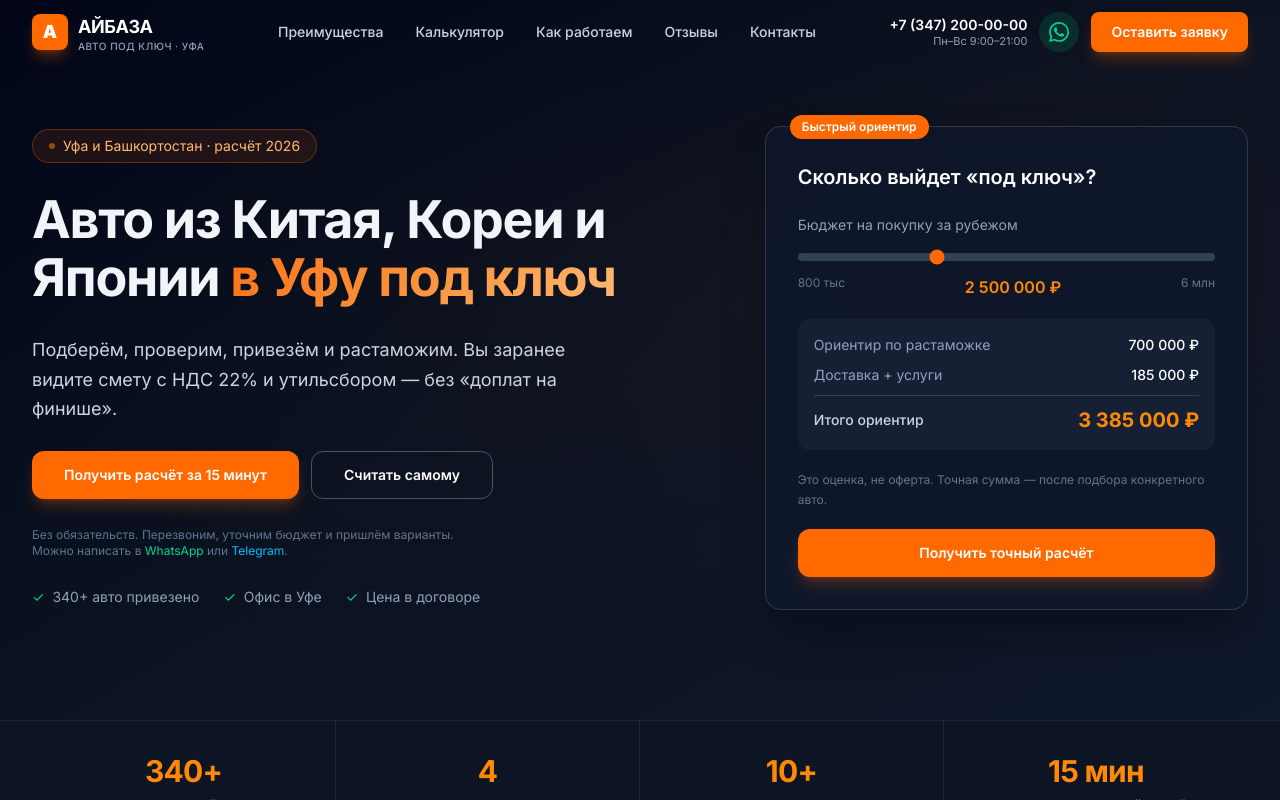
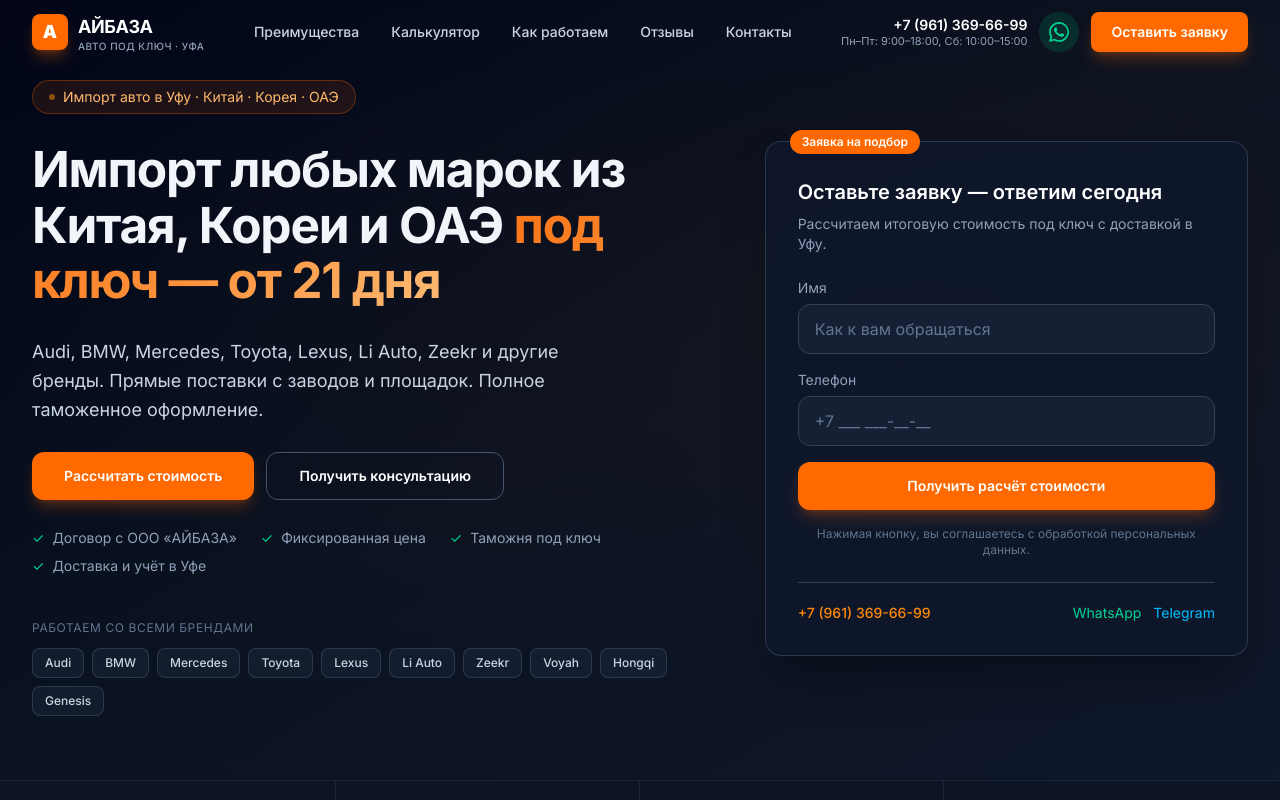
Before and after one commit to gameai2027-gif/aybaza-site, a Next.js app: page / in a window 1280 px wide. Shown: the top 800 px of the page. Built offline with nearby package versions, Linux system fonts and the light colour scheme.

Commit message:
feat: apply ТЗ improvements — Hero, HowItWorks, Brands block, Cases, FAQ, Calculator, contacts

```diff
--- a/src/components/Hero.tsx
+++ b/src/components/Hero.tsx
@@ -1,13 +1,14 @@
 "use client";
 
-import { useState } from "react";
 import { Button } from "@/components/ui/button";
-import { formatPrice } from "@/lib/utils";
 import { SITE } from "@/lib/site";
 
+const brands = [
+  "Audi", "BMW", "Mercedes", "Toyota", "Lexus",
+  "Li Auto", "Zeekr", "Voyah", "Hongqi", "Genesis",
+];
+
 export function Hero() {
-  const [budget, setBudget] = useState(2500000);
-
   const scrollTo = (id: string) => {
     document.getElementById(id)?.scrollIntoView({ behavior: "smooth" });
   };
@@ -23,62 +24,86 @@ export function Hero() {
           <div className="lg:col-span-7 space-y-7">
             <div className="inline-flex items-center gap-2 rounded-full border border-orange-500/30 bg-orange-500/10 px-4 py-1.5 text-sm text-orange-300">
               <span className="h-1.5 w-1.5 rounded-full bg-orange-400 animate-pulse" aria-hidden />
-              Уфа и Башкортостан · расчёт 2026
+              Импорт авто в Уфу · Китай · Корея · ОАЭ
             </div>
 
-            <h1 className="text-4xl sm:text-5xl lg:text-[3.25rem] font-bold tracking-tight leading-[1.12]">
-              Авто из Китая, Кореи и Японии{" "}
-              <span className="text-gradient">в Уфу под ключ</span>
+            <h1 className="text-4xl sm:text-5xl lg:text-[3.1rem] font-bold tracking-tight leading-[1.12]">
+              Импорт любых марок из Китая, Кореи и ОАЭ{" "}
+              <span className="text-gradient">под ключ — от 21 дня</span>
             </h1>
 
             <p className="text-lg text-slate-300 max-w-xl leading-relaxed">
-              Подберём, проверим, привезём и растаможим. Вы заранее видите смету
-              с НДС 22% и утильсбором — без «доплат на финише».
+              Audi, BMW, Mercedes, Toyota, Lexus, Li Auto, Zeekr и другие бренды.
+              Прямые поставки с заводов и площадок. Полное таможенное оформление.
             </p>
 
             <div className="flex flex-wrap gap-3">
-              <Button size="lg" onClick={() => scrollTo("lead-form")}>Получить расчёт за 15 минут</Button>
-              <Button size="lg" variant="outline" onClick={() => scrollTo("calculator")}>Считать самому</Button>
+              <Button size="lg" onClick={() => scrollTo("calculator")}>Рассчитать стоимость</Button>
+              <Button size="lg" variant="outline" onClick={() => scrollTo("lead-form")}>Получить консультацию</Button>
             </div>
 
-            <p className="text-xs text-slate-500 max-w-md">
-              Без обязательств. Перезвоним, уточним бюджет и пришлём варианты. Можно написать в{" "}
-              <a href={SITE.whatsapp} className="text-emerald-400 hover:underline" target="_blank" rel="noopener noreferrer">WhatsApp</a>
-              {" "}или{" "}
-              <a href={SITE.telegram} className="text-sky-400 hover:underline" target="_blank" rel="noopener noreferrer">Telegram</a>.
-            </p>
+            <div className="flex flex-wrap gap-x-6 gap-y-2 text-sm text-slate-400">
+              <span className="flex items-center gap-2"><span className="text-emerald-400" aria-hidden>✓</span>Договор с ООО «АЙБАЗА»</span>
+              <span className="flex items-center gap-2"><span className="text-emerald-400" aria-hidden>✓</span>Фиксированная цена</span>
+              <span className="flex items-center gap-2"><span className="text-emerald-400" aria-hidden>✓</span>Таможня под ключ</span>
+              <span className="flex items-center gap-2"><span className="text-emerald-400" aria-hidden>✓</span>Доставка и учёт в Уфе</span>
+            </div>
 
-            <div className="flex flex-wrap gap-x-6 gap-y-2 text-sm text-slate-400">
-              <span className="flex items-center gap-2"><span className="text-emerald-400" aria-hidden>✓</span>{SITE.stats.cars} авто привезено</span>
-              <span className="flex items-center gap-2"><span className="text-emerald-400" aria-hidden>✓</span>Офис в Уфе</span>
-              <span className="flex items-center gap-2"><span className="text-emerald-400" aria-hidden>✓</span>Цена в договоре</span>
+            {/* Brand logos row */}
+            <div className="pt-4">
+              <p className="text-xs text-slate-500 mb-3 uppercase tracking-wider">Работаем со всеми брендами</p>
+              <div className="flex flex-wrap gap-2">
+                {brands.map((b) => (
+                  <span
+                    key={b}
+                    className="rounded-lg border border-slate-700/80 bg-slate-800/50 px-3 py-1.5 text-xs font-medium text-slate-300"
+                  >
+                    {b}
+                  </span>
+                ))}
+              </div>
             </div>
           </div>
 
           <div className="lg:col-span-5">
             <div className="relative rounded-2xl border border-slate-700/80 bg-slate-900/90 backdrop-blur-sm p-6 sm:p-8 shadow-2xl shadow-black/40">
-              <div className="absolute -top-3 left-6 rounded-full bg-orange-500 px-3 py-1 text-xs font-semibold text-white">Быстрый ориентир</div>
-              <h2 className="text-xl font-semibold text-white mb-6 mt-1">Сколько выйдет «под ключ»?</h2>
-              <div className="space-y-5">
+              <div className="absolute -top-3 left-6 rounded-full bg-orange-500 px-3 py-1 text-xs font-semibold text-white">
+                Заявка на подбор
+              </div>
+              <h2 className="text-xl font-semibold text-white mb-2 mt-1">Оставьте заявку — ответим сегодня</h2>
+              <p className="text-sm text-slate-400 mb-6">Рассчитаем итоговую стоимость под ключ с доставкой в Уфу.</p>
+
+              <div className="space-y-4">
                 <div>
-                  <label htmlFor="hero-budget" className="block text-sm text-slate-400 mb-2">Бюджет на покупку за рубежом</label>
-                  <input id="hero-budget" type="range" min={800000} max={6000000} step={50000} value={budget} onChange={(e) => setBudget(Number(e.target.value))} className="w-full accent-orange-500 h-2 bg-slate-700 rounded-lg appearance-none cursor-pointer" />
-                  <div className="mt-2 flex justify-between text-xs text-slate-500">
-                    <span>800 тыс</span>
-                    <span className="text-orange-400 font-semibold text-base">{formatPrice(budget)}</span>
-                    <span>6 млн</span>
-                  </div>
+                  <label className="block text-sm text-slate-400 mb-1.5">Имя</label>
+                  <input
+                    type="text"
+                    placeholder="Как к вам обращаться"
+                    className="w-full rounded-xl border border-slate-700 bg-slate-800/60 px-4 py-3 text-white placeholder:text-slate-500 focus:border-orange-500 focus:outline-none focus:ring-1 focus:ring-orange-500"
+                  />
                 </div>
-                <div className="rounded-xl bg-slate-800/60 p-4 space-y-2.5 text-sm">
-                  <div className="flex justify-between"><span className="text-slate-400">Ориентир по растаможке</span><span className="font-medium text-white">{formatPrice(Math.round(budget * 0.28))}</span></div>
-                  <div className="flex justify-between"><span className="text-slate-400">Доставка + услуги</span><span className="font-medium text-white">{formatPrice(185000)}</span></div>
-                  <div className="border-t border-slate-700 pt-2.5 flex justify-between items-center">
-                    <span className="text-slate-300 font-medium">Итого ориентир</span>
-                    <span className="text-xl font-bold text-orange-400">{formatPrice(budget + Math.round(budget * 0.28) + 185000)}</span>
-                  </div>
+                <div>
+                  <label className="block text-sm text-slate-400 mb-1.5">Телефон</label>
+                  <input
+                    type="tel"
+                    placeholder="+7 ___ ___-__-__"
+                    className="w-full rounded-xl border border-slate-700 bg-slate-800/60 px-4 py-3 text-white placeholder:text-slate-500 focus:border-orange-500 focus:outline-none focus:ring-1 focus:ring-orange-500"
+                  />
                 </div>
-                <p className="text-xs text-slate-500 leading-relaxed">Это оценка, не оферта. Точная сумма — после подбора конкретного авто.</p>
-                <Button className="w-full" size="lg" onClick={() => scrollTo("lead-form")}>Получить точный расчёт</Button>
+                <Button className="w-full" size="lg" onClick={() => scrollTo("lead-form")}>
+                  Получить расчёт стоимости
+                </Button>
+                <p className="text-xs text-slate-500 text-center">
+                  Нажимая кнопку, вы соглашаетесь с обработкой персональных данных.
+                </p>
+              </div>
+
+              <div className="mt-6 pt-5 border-t border-slate-700 flex items-center justify-between text-sm">
+                <a href={SITE.phoneHref} className="text-orange-400 hover:underline font-medium">{SITE.phone}</a>
+                <div className="flex gap-3">
+                  <a href={SITE.whatsapp} target="_blank" rel="noopener noreferrer" className="text-emerald-400 hover:underline">WhatsApp</a>
+                  <a href={SITE.telegram} target="_blank" rel="noopener noreferrer" className="text-sky-400 hover:underline">Telegram</a>
+                </div>
               </div>
             </div>
           </div>
--- a/src/components/HowItWorks.tsx
+++ b/src/components/HowItWorks.tsx
@@ -1,33 +1,28 @@
 const steps = [
   {
     num: "01",
-    title: "Заявка и консультация",
-    text: "Оставляете заявку или звоните. Уточняем бюджет, пожелания, сроки. Даём предварительный расчёт.",
+    title: "Заявка и подбор",
+    text: "Оставляете заявку на сайте или звоните нам. Подбираем варианты на проверенных площадках в Китае, Корее и ОАЭ. Согласовываем модель, комплектацию и бюджет.",
   },
   {
     num: "02",
-    title: "Подбор и проверка",
-    text: "Ищем варианты на аукционах и у дилеров. Проверяем историю, состояние, документы.",
+    title: "Проверка и оплата",
+    text: "Проверяем через выездного инспектора: VIN, комплектация, состояние. Присылаем фото/видеоотчёт с рекомендацией. Оплата по договору через защищённые каналы (вам не нужно разбираться с валютными переводами).",
   },
   {
     num: "03",
-    title: "Согласование и оплата",
-    text: "Показываем фото/видео, отчёты. Согласовываем смету. Заключаем договор, фиксируем цену.",
+    title: "Доставка",
+    text: "Доставляем ж/д, автотранспортом или морем — в зависимости от модели и срочности. Средний срок: 3–5 недель от оплаты до выдачи.",
   },
   {
     num: "04",
-    title: "Покупка и отправка",
-    text: "Выкупаем автомобиль, оформляем экспортные документы, отправляем в Россию.",
+    title: "Таможенное оформление",
+    text: "Берём на себя всю таможню: пошлина, утильсбор, НДС. Оформляем ЭПТС, СБКТС, устанавливаем ЭВАК.",
   },
   {
     num: "05",
-    title: "Растаможка",
-    text: "Таможня, НДС, утильсбор, СБКТС. Все этапы под нашим контролем.",
-  },
-  {
-    num: "06",
-    title: "Получение в Уфе",
-    text: "Привозим авто, помогаем с постановкой на учёт. Вы забираете готовый к езде автомобиль.",
+    title: "Выдача в Уфе",
+    text: "Выдаём автомобиль с готовыми документами. Помогаем с постановкой на учёт в ГИБДД. Предоставляем гарантию и постпродажное обслуживание.",
   },
 ];
 
@@ -37,24 +32,27 @@ export function HowItWorks() {
       <div className="mx-auto max-w-7xl px-4 sm:px-6 lg:px-8">
         <div className="max-w-2xl mb-14">
           <p className="text-sm font-semibold uppercase tracking-wider text-orange-400 mb-3">
-            Схема работы
+            Как это работает
           </p>
           <h2 className="text-3xl sm:text-4xl font-bold tracking-tight text-white">
-            6 шагов от заявки до ключей
+            Пять шагов до автомобиля в Уфе
           </h2>
+          <p className="mt-4 text-slate-400">
+            Понятный процесс с сопровождением на каждом этапе и отчётностью по расходам.
+          </p>
         </div>
 
-        <div className="grid sm:grid-cols-2 lg:grid-cols-3 gap-6">
+        <div className="relative">
+          {/* Timeline line for desktop */}
+          <div className="hidden lg:block absolute left-0 right-0 top-8 h-0.5 bg-slate-800" aria-hidden />
+
+          <div className="grid sm:grid-cols-2 lg:grid-cols-5 gap-6">
             {steps.map((step, idx) => (
               <div
                 key={idx}
                 className="relative rounded-2xl border border-slate-800 bg-slate-950/50 p-6 hover:border-slate-700 transition"
               >
-              <span className="text-4xl font-black text-slate-800 absolute top-4 right-5 select-none">
-                {step.num}
-              </span>
-              <div className="relative">
-                <span className="inline-flex h-8 w-8 items-center justify-center rounded-full bg-orange-500/20 text-xs font-bold text-orange-400 mb-4">
+                <span className="inline-flex h-10 w-10 items-center justify-center rounded-full bg-orange-500 text-sm font-bold text-white mb-4 relative z-10">
                   {step.num}
                 </span>
                 <h3 className="text-lg font-semibold text-white mb-2">
@@ -64,8 +62,8 @@ export function HowItWorks() {
                   {step.text}
                 </p>
               </div>
+            ))}
           </div>
-          ))}
         </div>
       </div>
     </section>
--- a/src/lib/site.ts
+++ b/src/lib/site.ts
@@ -2,19 +2,19 @@
 export const SITE = {
   name: "ООО «АЙБАЗА»",
   shortName: "АЙБАЗА",
-  phone: "+7 (347) 200-00-00",
-  phoneHref: "tel:+73472000000",
-  whatsapp: "https://wa.me/79370000000",
+  phone: "+7 (961) 369-66-99",
+  phoneHref: "tel:+79613696699",
+  whatsapp: "https://wa.me/79613696699",
   telegram: "https://t.me/aybaza_ufa",
   email: "info@aybaza.ru",
   address: {
-    street: "ул. Ленина, 45, офис 312",
+    street: "ул. Интернациональная, 64",
     city: "Уфа",
     region: "Республика Башкортостан",
-    postalCode: "450000",
-    full: "г. Уфа, ул. Ленина, 45, офис 312",
+    postalCode: "450068",
+    full: "г. Уфа, ул. Интернациональная, 64",
   },
-  hours: "Пн–Вс 9:00–21:00",
+  hours: "Пн–Пт: 9:00–18:00, Сб: 10:00–15:00",
   geo: { lat: 54.7351, lng: 55.9587 },
   serviceArea: [
     "Уфа",
```
Lines whose indentation alone changed are shown as unchanged.
